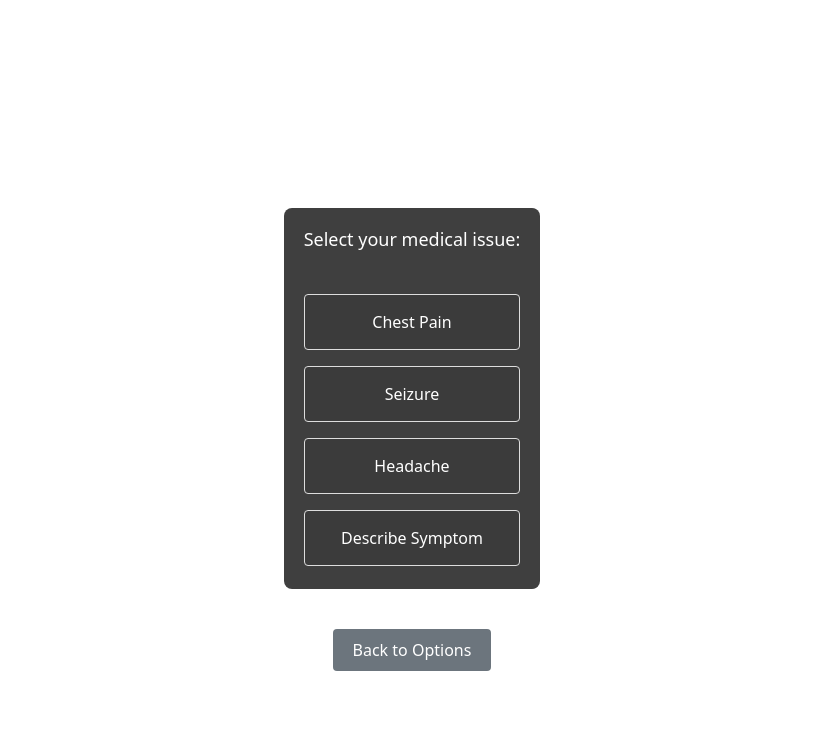
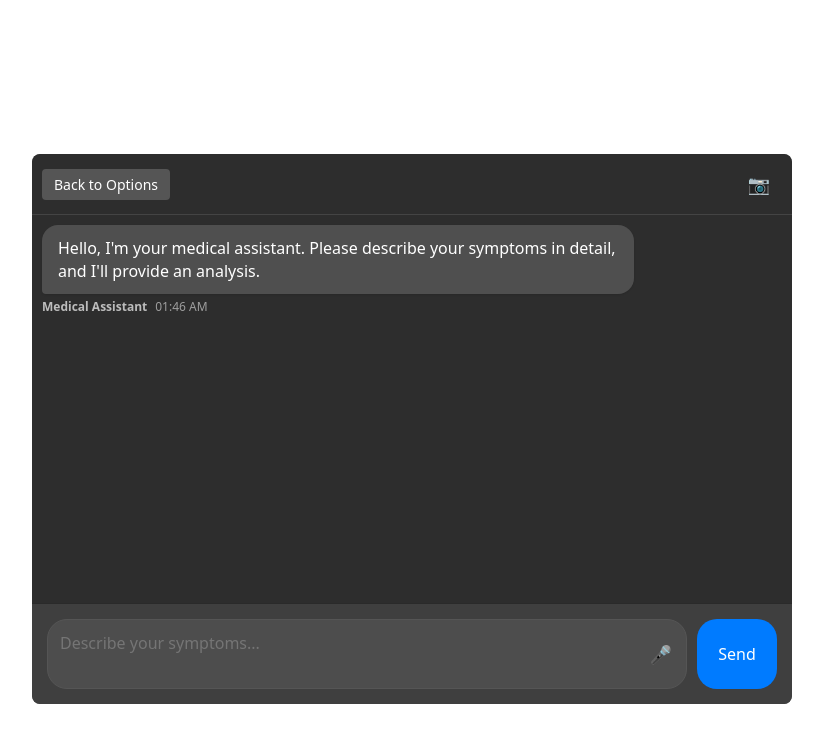
Before and after one commit to LanceGuy5/hacktech2025, a React (Vite) app: page / in a window 1280 px wide. Both pictures are taken after a click on the button "Text". Shown: the top 742 px of the page, without its empty margins (228-1051 px from the left). Built offline with nearby package versions, Linux system fonts and the light colour scheme.

Commit message:
edited landing page to direct it to the text selection form

```diff
--- a/src/components/LandingPage.jsx
+++ b/src/components/LandingPage.jsx
@@ -22,18 +22,18 @@ function LandingPage() {
     navigate('/map', { state: { from: 'textSelection' } })
   }
 
-  // Handle image button click
-  const handleImageButtonClick = () => {
+  // Handle headaches button click
+  const handleHeadachesButtonClick = () => {
     setCurrentPage('text')
-    setShowImagePopup(true)
+    setShowImagePopup(false)
     setShowRecordingComponent(false)
   }
 
-  // Handle speech button click
-  const handleSpeechButtonClick = () => {
+  // Handle chest pain button click
+  const handleChestPainClick = () => {
     setCurrentPage('text')
-    setShowRecordingComponent(true)
     setShowImagePopup(false)
+    setShowRecordingComponent(false)
   }
 
   const renderPage = () => {
@@ -58,15 +58,15 @@ function LandingPage() {
               </button>
               <button
                 className="issue-btn image-button"
-                onClick={handleImageButtonClick}
+                onClick={handleHeadachesButtonClick}
               >
-                Image
+                Headaches
               </button>
               <button
                 className="issue-btn speech-button"
-                onClick={handleSpeechButtonClick}
+                onClick={handleChestPainClick}
               >
-                Speech
+                Chest Pain
               </button>
             </div>
           </div>
--- a/src/components/TextSelection.css
+++ b/src/components/TextSelection.css
@@ -65,9 +65,11 @@
   flex-direction: column;
   width: 100%;
 }
+
 .content.chat-content {
   padding: 0;
 }
+
 .chat-header {
   width: 100%;
   padding: 10px;
--- a/src/components/TextSelection.jsx
+++ b/src/components/TextSelection.jsx
@@ -4,7 +4,6 @@ import { generateAIResponse } from './services/aiServices'
 import axios from 'axios'
 
 function TextSelection({ onBack, onNavigateToMap, initialShowImageOptions = false, initialShowRecording = false }) {
-  const [showTextBox, setShowTextBox] = useState(false)
   const [isLoading, setIsLoading] = useState(false)
   const [apiResponse, setApiResponse] = useState(null)
   // Store conversation history for context
@@ -30,12 +29,10 @@ function TextSelection({ onBack, onNavigateToMap, initialShowImageOptions = fals
   // Handle initial props
   useEffect(() => {
     if (initialShowImageOptions) {
-      setShowTextBox(true)
       setShowImageOptions(true)
     }
 
     if (initialShowRecording) {
-      setShowTextBox(true)
       setIsRecording(true)
     }
   }, [initialShowImageOptions, initialShowRecording])
@@ -46,26 +43,6 @@ function TextSelection({ onBack, onNavigateToMap, initialShowImageOptions = fals
       chatContainerRef.current.scrollTop = chatContainerRef.current.scrollHeight
     }
   }, [messages])
-
-  const handleDescribeClick = () => {
-    setShowTextBox(true)
-    setApiResponse(null)
-    setConversationHistory([])
-    // Reset messages when returning to this screen
-    setMessages([
-      {
-        sender: 'ai',
-        text: "Hello, I'm your medical assistant. Please describe your symptoms in detail, and I'll provide an analysis.",
-        timestamp: new Date()
-      }
-    ])
-  }
-
-  const handleBackToOptions = () => {
-    setShowTextBox(false)
-    setApiResponse(null)
-    setConversationHistory([])
-  }
 
   // Handle image icon click
   const handleImageIconClick = () => {
@@ -244,24 +221,11 @@ function TextSelection({ onBack, onNavigateToMap, initialShowImageOptions = fals
 
   return (
     <div className="text-selection">
-      <h1 className='text-selection-title'>Text Selection</h1>
+      <h1 className='text-selection-title'>Medical Assistant</h1>
 
-      {!showTextBox ? (
-        // Show symptom options
-        <div className="content">
-          <p className='text-selection-description'>Select your medical issue:</p>
-          <div className="symptom-options">
-            <div className="symptom-option" onClick={onNavigateToMap}>Chest Pain</div>
-            <div className="symptom-option">Seizure</div>
-            <div className="symptom-option">Headache</div>
-            <div className="symptom-option" onClick={handleDescribeClick}>Describe Symptom</div>
-          </div>
-        </div>
-      ) : (
-        // Show chat interface for describing symptoms
       <div className="content chat-content">
         <div className="chat-header">
-            <button className="back-option-button" onClick={handleBackToOptions}>
+          <button className="back-option-button" onClick={onBack}>
             Back to Options
           </button>
           <div className="header-icons">
@@ -290,7 +254,6 @@ function TextSelection({ onBack, onNavigateToMap, initialShowImageOptions = fals
             />
           </div>
         )}
-
 
         <div className="chat-container" ref={chatContainerRef}>
           {/* All Messages in sequence */}
@@ -324,6 +287,7 @@ function TextSelection({ onBack, onNavigateToMap, initialShowImageOptions = fals
             </div>
           )}
         </div>
+
         {/* Image preview area */}
         {selectedImage && (
           <div className="image-preview-container">
@@ -331,6 +295,7 @@ function TextSelection({ onBack, onNavigateToMap, initialShowImageOptions = fals
             <button className="remove-image-button" onClick={() => setSelectedImage(null)}>×</button>
           </div>
         )}
+
         <div className="chat-input-container">
           {isRecording ? (
             <RecordingComponent />
@@ -348,13 +313,6 @@ function TextSelection({ onBack, onNavigateToMap, initialShowImageOptions = fals
           )}
         </div>
       </div>
-      )}
-
-      {!showTextBox && (
-        <button className="back-button" onClick={onBack}>
-          Back to Options
-        </button>
-      )}
     </div>
   )
 }
```
Also changed, not shown: 1 other file (tests, documents, lock files or other folders). Lines whose indentation alone changed are shown as unchanged.
